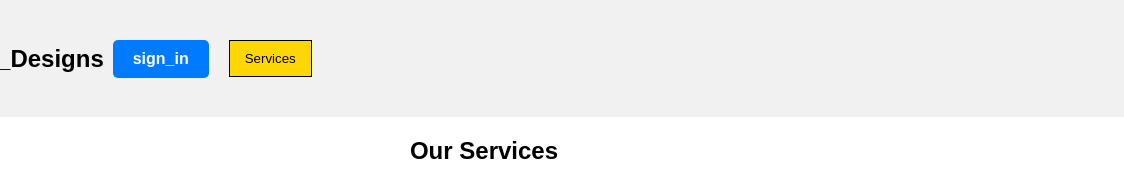
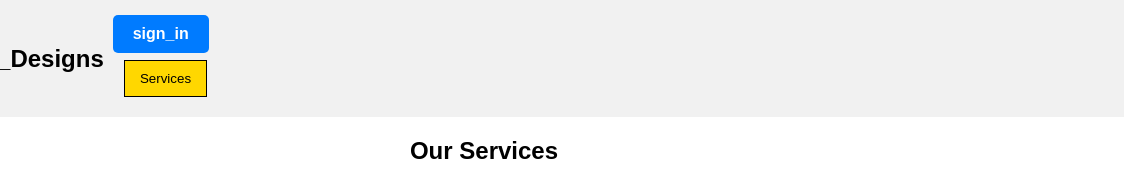
Before and after one commit to FidelisMumbi/Deraj, a website: page index.html in a window 1280 px wide. Shown: the top 173 px of the page, 156-1280 px from the left. Drawn offline with Linux system fonts and the light colour scheme.

Commit message:
Update style.css

```diff
--- a/css/style.css
+++ b/css/style.css
@@ -27,7 +27,8 @@ nav {
 
 .dropdown-toggle {
   position: relative;
-  left:0%;
+  top:20px;
+  left:-126%;
   border: 1.5px solid black;
   padding: 10px 15px;
   cursor: pointer;
@@ -248,7 +249,7 @@ footer{
     cursor: pointer; /* Pointer cursor on hover */
     transition: background-color 0.3s ease, transform 0.2s ease; /* Smooth transitions */
     position: relative;
-    top: 8%;
+    top: -25px;
     right:0%;
 }
 
```
